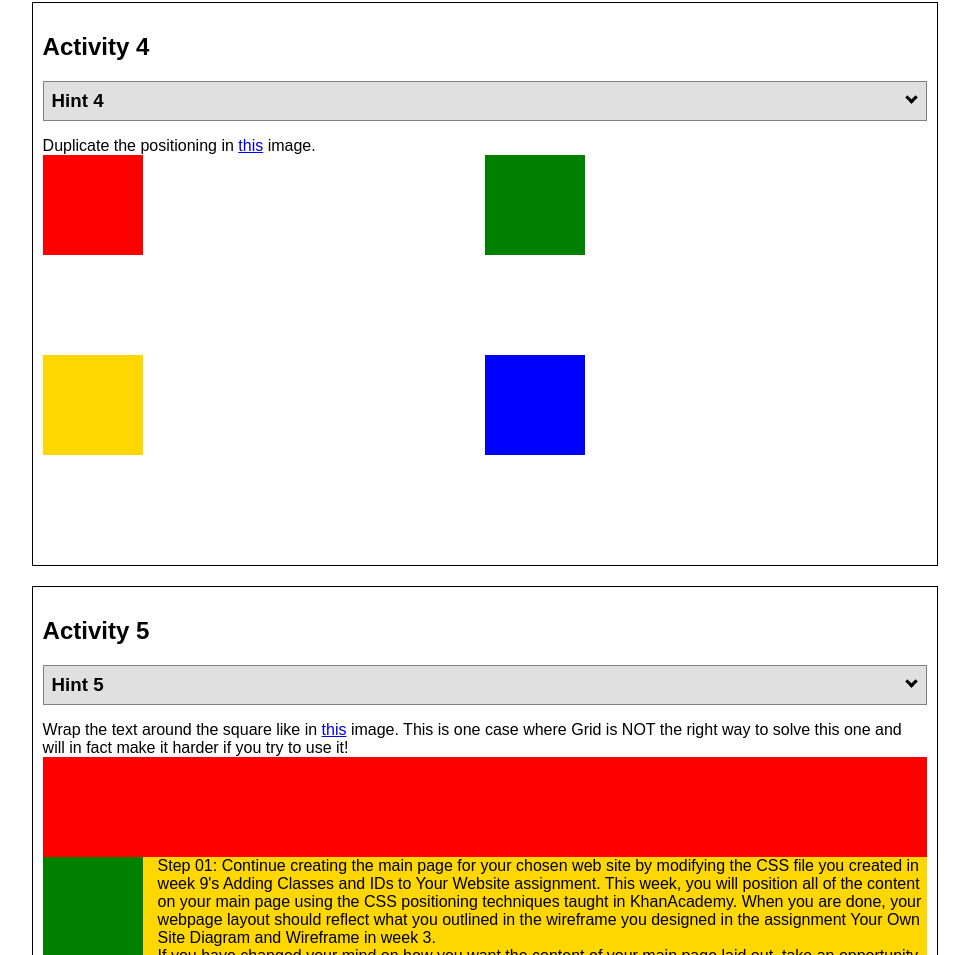
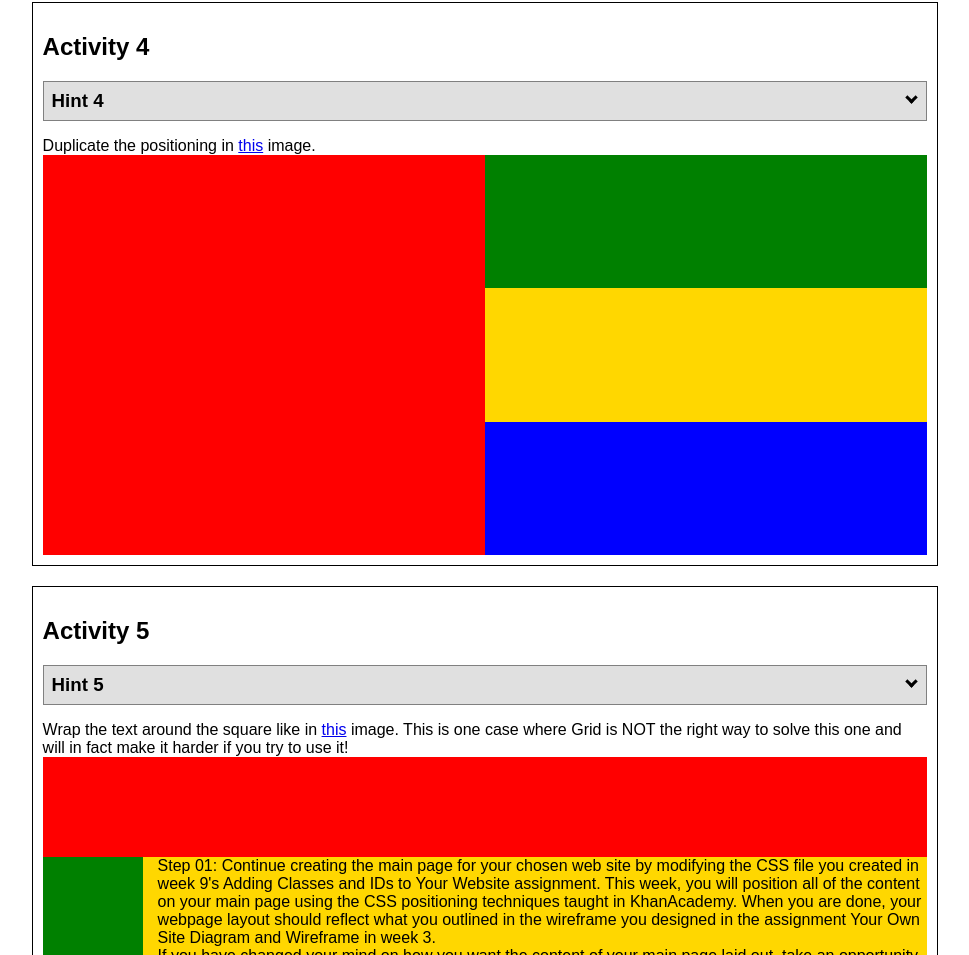
Before and after one commit to Kevor7/wdd130, a plain HTML site: page positioning.html in a window 1280 px wide. Shown: the part 2089-3044 px from the top of the page, without its empty margins (155-1124 px from the left). Drawn offline with Linux system fonts and the light colour scheme.

Commit message:
positioning update(4)

```diff
--- a/positionstyles.css
+++ b/positionstyles.css
@@ -93,26 +93,31 @@ gap: 20px;
   height: 400px;
   display: grid;
   grid-template-columns: 1fr 1fr;
+  grid-template-rows: 1fr 1fr 1fr;
 }
 .red4 {
-  width: 100px;
-  height: 100px;
+  width: 100%;
+  height: 100%;
   background-color: red;
+  grid-row: 1/4;
 }
 .green4 {
-  width: 100px;
-  height: 100px;
+  width: 100%;
+  height: 100%;
   background-color: green;
+  grid-column: 2;
 }
 .yellow4 {
-  width: 100px;
-  height: 100px;
+  width: 100%;
+  height: 100%;
   background-color: gold;
+  grid-column: 2;
 }
 .blue4 {
-  width: 100px;
-  height: 100px;
+  width: 100%;
+  height: 100%;
   background-color: blue;
+  grid-column: 2;
 }
 /* Activity 5 styles */
 .content5 {
```
